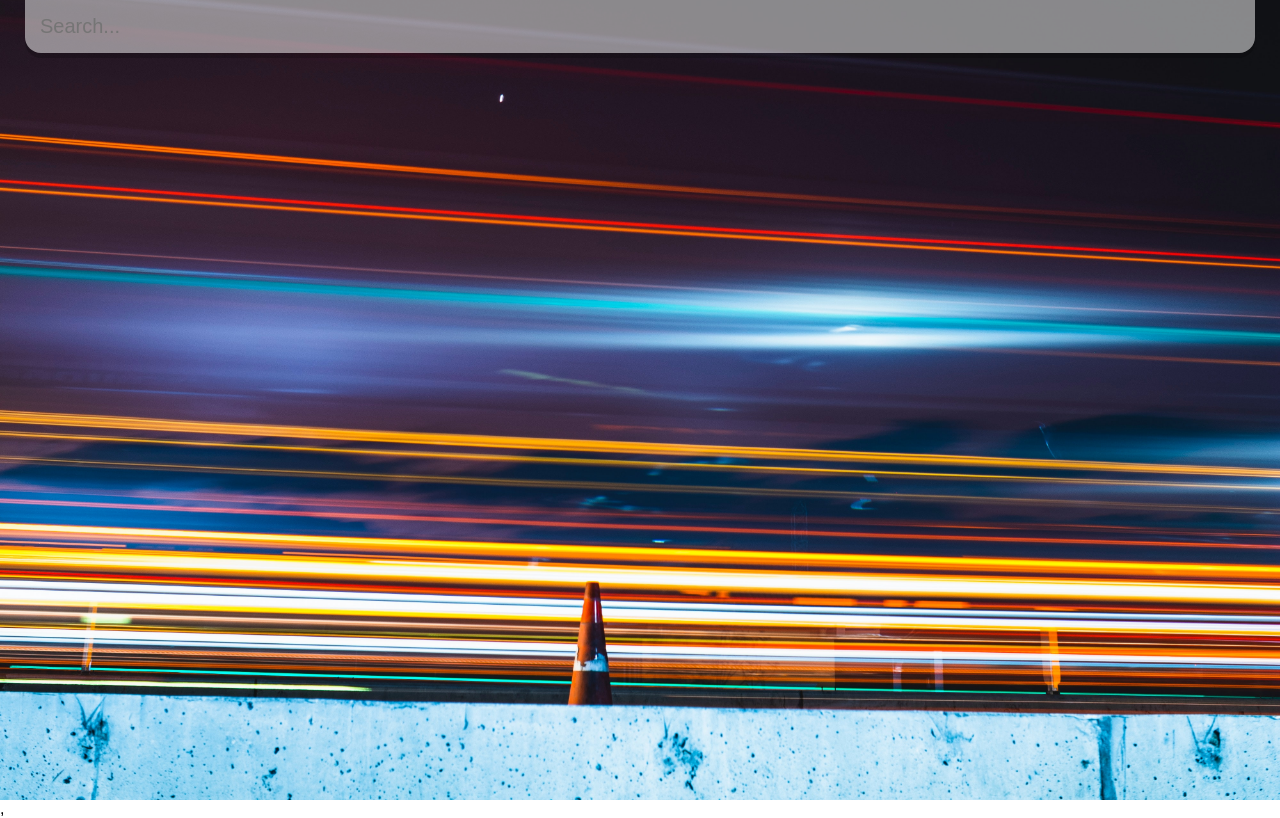
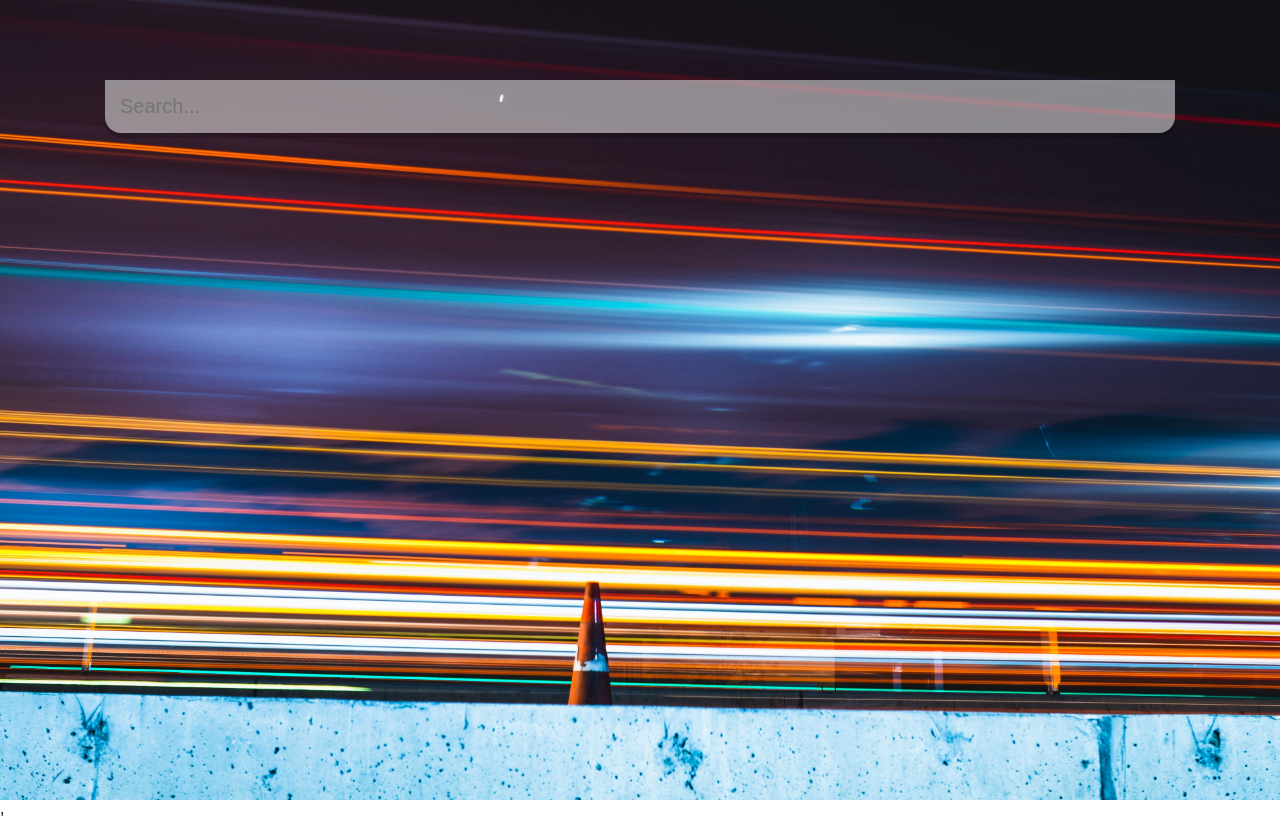
Before and after one commit to Akinjosh/simple-weather-app, a React (Create React App) app: page / in a window 1280 px wide. Built offline with nearby package versions, Linux system fonts and the light colour scheme.

Commit message:
moved search-box down

```diff
--- a/src/index.css
+++ b/src/index.css
@@ -22,7 +22,7 @@ body {
 main {
   min-height: 100vh;
   background-image: linear-gradient(to bottom, rgba(0,0,0,0.75));
-  padding: 25px;
+  padding: 105px;
 }
 
 .search-box {
```
